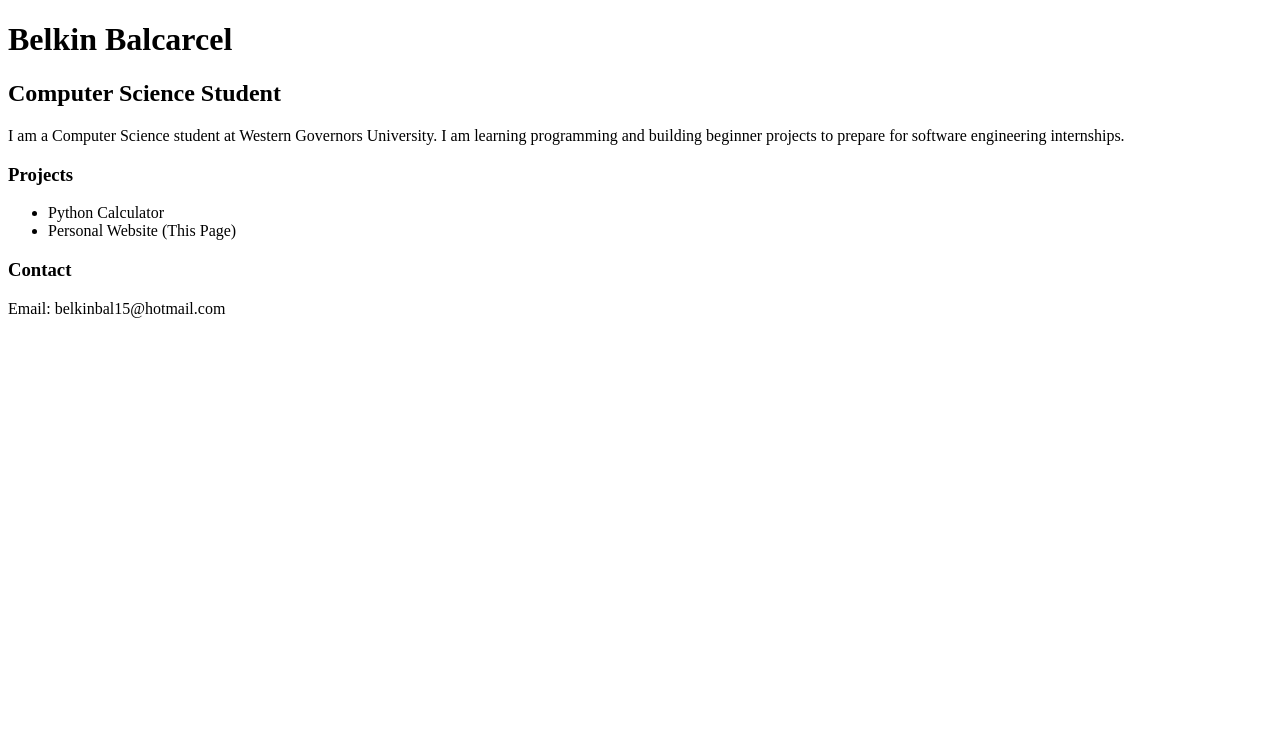
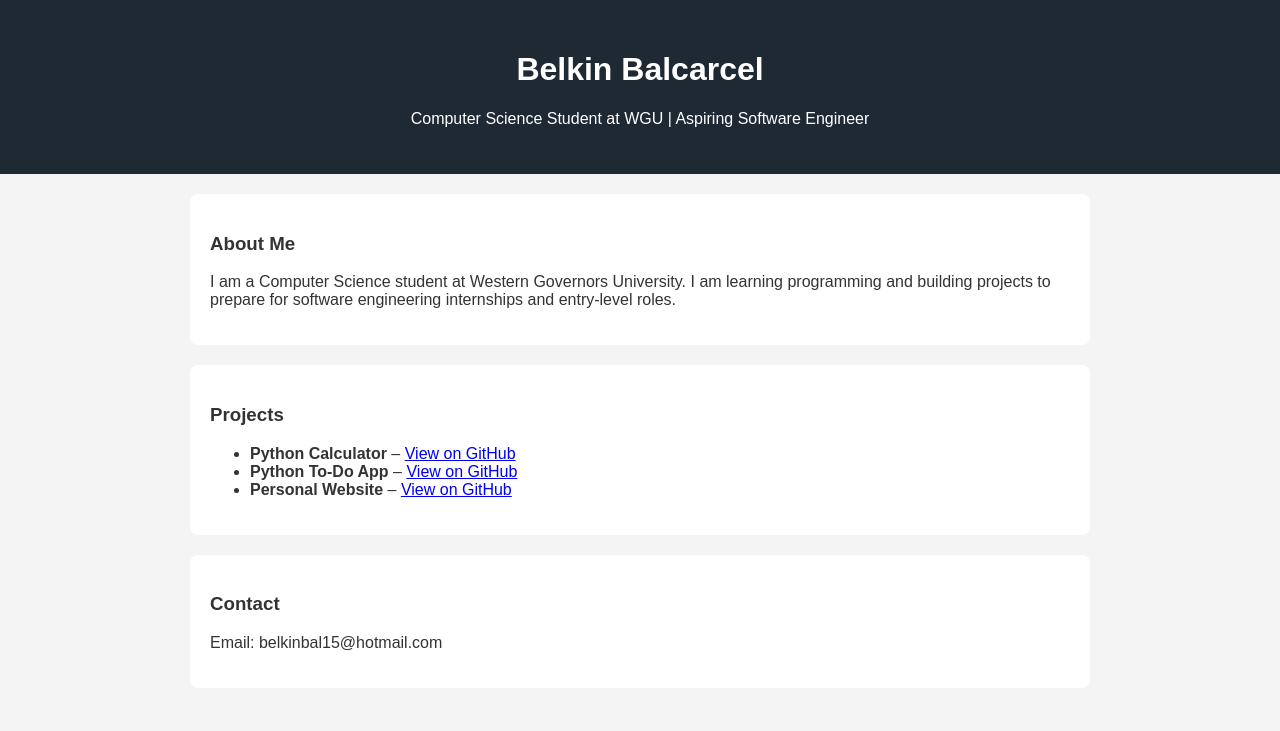
Before and after one commit to belkin-balcarcel/personal-website, a plain HTML site: page index.html in a window 1280 px wide. Drawn offline with Linux system fonts and the light colour scheme.

Commit message:
Add files via upload

```diff
--- a/index.html
+++ b/index.html
@@ -1,27 +1,63 @@
 <!DOCTYPE html>
 <html>
 <head>
+    <meta charset="UTF-8">
     <title>Belkin Balcarcel | CS Student</title>
+    <link rel="stylesheet" href="style.css">
 </head>
 <body>
 
+    <header>
         <h1>Belkin Balcarcel</h1>
-    <h2>Computer Science Student</h2>
+        <p>Computer Science Student at WGU | Aspiring Software Engineer</p>
 
+    </header>
+
+    <main>
+
+        <section>
+            <h3>About Me</h3>
             <p>
                 I am a Computer Science student at Western Governors University.
-        I am learning programming and building beginner projects to prepare
-        for software engineering internships.
+                I am learning programming and building projects to prepare for
+                software engineering internships and entry-level roles.
             </p>
+        </section>
 
+        <section>
             <h3>Projects</h3>
+
 <ul>
-        <li>Python Calculator</li>
-        <li>Personal Website (This Page)</li>
+    <li>
+        <strong>Python Calculator</strong> –
+        <a href="https://github.com/YOUR-USERNAME/python-calculator" target="_blank">
+            View on GitHub
+        </a>
+    </li>
+    <li>
+        <strong>Python To-Do App</strong> –
+        <a href="https://github.com/YOUR-USERNAME/python-todo-app" target="_blank">
+            View on GitHub
+        </a>
+    </li>
+    <li>
+        <strong>Personal Website</strong> –
+        <a href="https://github.com/YOUR-USERNAME/personal-website" target="_blank">
+            View on GitHub
+        </a>
+    </li>
 </ul>
 
+        </section>
+
+        <section>
             <h3>Contact</h3>
             <p>Email: belkinbal15@hotmail.com</p>
+        </section>
+
+    </main>
 
 </body>
+
+
 </html>
--- /dev/null
+++ b/style.css
@@ -0,0 +1,26 @@
+body {
+    font-family: Arial, sans-serif;
+    margin: 0;
+    background-color: #f4f4f4;
+    color: #333;
+}
+
+header {
+    background-color: #1f2933;
+    color: white;
+    padding: 30px;
+    text-align: center;
+}
+
+main {
+    max-width: 900px;
+    margin: auto;
+    padding: 20px;
+}
+
+section {
+    background: white;
+    padding: 20px;
+    margin-bottom: 20px;
+    border-radius: 8px;
+}
```
Lines whose indentation alone changed are shown as unchanged.
